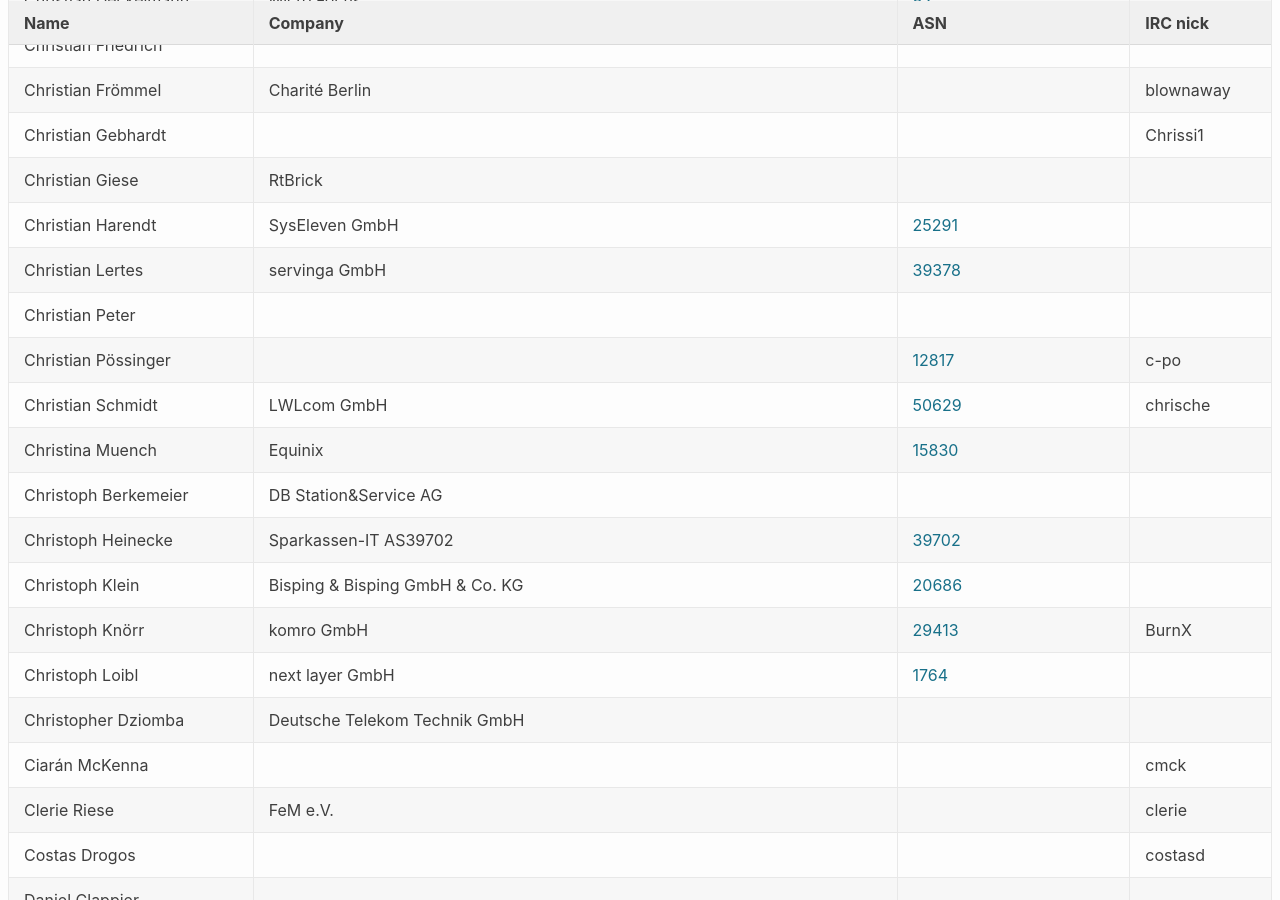
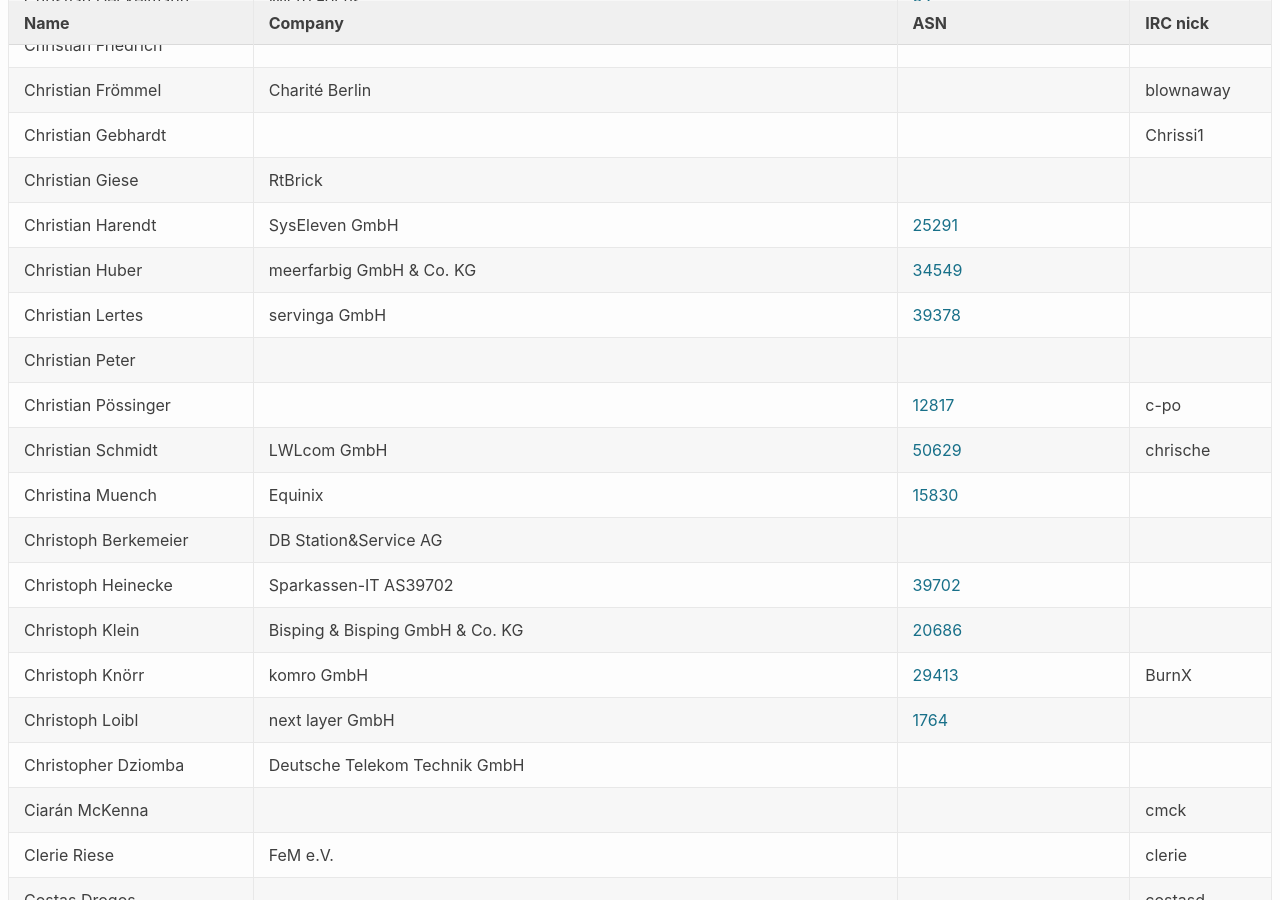
Before and after one commit to denog/pretix-attendeelist, a Jekyll site: the page built from denog13/index.markdown, in a window 1280 px wide and 900 px high, scrolled down 1471 px. Built offline with Jekyll 4.4.1, drawn with Linux system fonts in a browser that asks for light colours.

Commit message:
Latest data: Mon Oct 18 11:29:54 UTC 2021

```diff
--- a/_data/attendees_denog13.json
+++ b/_data/attendees_denog13.json
@@ -222,6 +222,12 @@
     "asn": "25291"
   },
   {
+    "name": "Christian Huber",
+    "company": "meerfarbig GmbH & Co. KG",
+    "irc": null,
+    "asn": "34549"
+  },
+  {
     "name": "Christian Lertes",
     "company": "servinga GmbH",
     "irc": null,
@@ -1738,6 +1744,12 @@
     "company": "Exaring AG",
     "irc": "tobikris",
     "asn": "51324"
+  },
+  {
+    "name": "Tobias Tröps",
+    "company": null,
+    "irc": null,
+    "asn": null
   },
   {
     "name": "Tobi Grimm",
```
